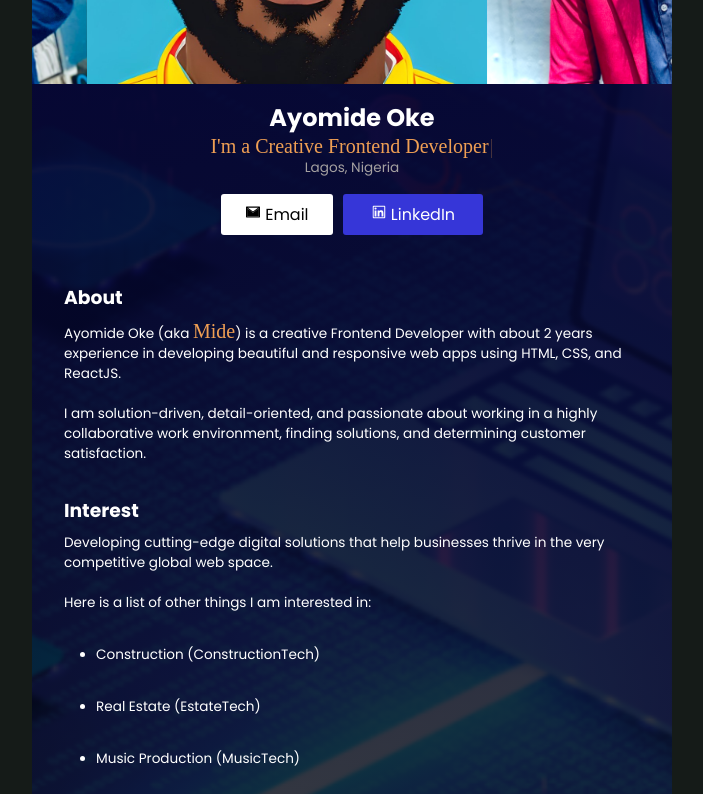
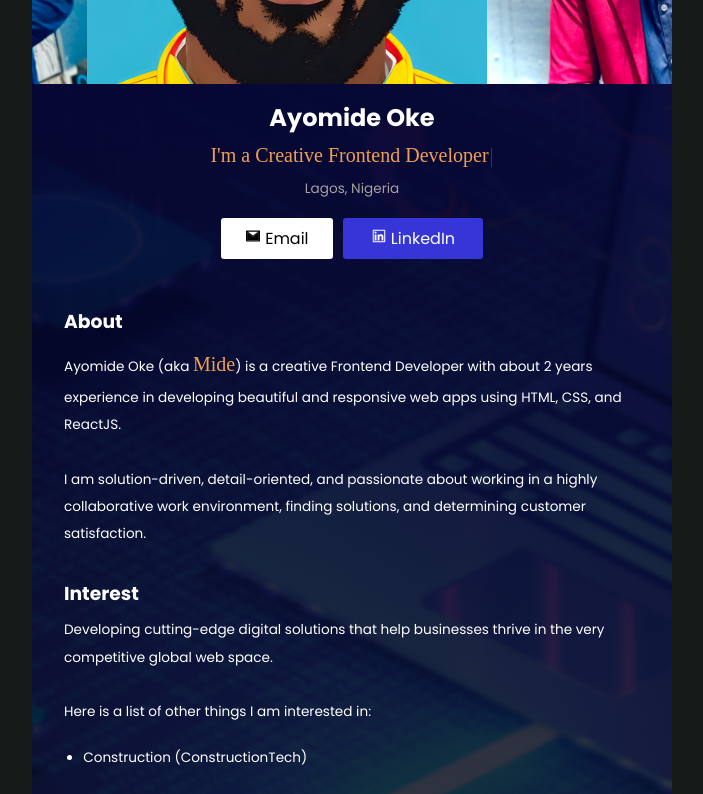
Before and after one commit to mideD3V/digital-biz-card, a React (Create React App) app: page / in a window 1280 px wide. Shown: the part 340-1134 px from the top of the page, without its empty margins (288-991 px from the left). Built offline with nearby package versions, Linux system fonts and the light colour scheme.

Commit message:
Page structure updated

```diff
--- a/src/App.css
+++ b/src/App.css
@@ -12,7 +12,7 @@ width: 100%;
   font-family: 'Poppins', sans-serif;
 }
 .App{
-    background-color: rgba(8, 8, 36, .5);
+    /* background-color: rgba(8, 8, 36, .5); */
     background-image: linear-gradient(to top, rgba(1, 8, 3, 0.75), rgba(5, 5, 61, 1) ), url(./asset/Web_development.png);
     background-position: center;
     background-size: cover;
--- a/src/Components/about/about.css
+++ b/src/Components/about/about.css
@@ -10,4 +10,5 @@ p {
   color: white;
   margin: 0 2rem;
   font-size: .85rem;
+  line-height: 2;
 }
--- a/src/Components/interest/interest.css
+++ b/src/Components/interest/interest.css
@@ -1,3 +1,7 @@
 li{
-    margin: 2rem;
+    margin: 1.2rem;
 }
+
+p{
+    line-height: 2;
+}
```
